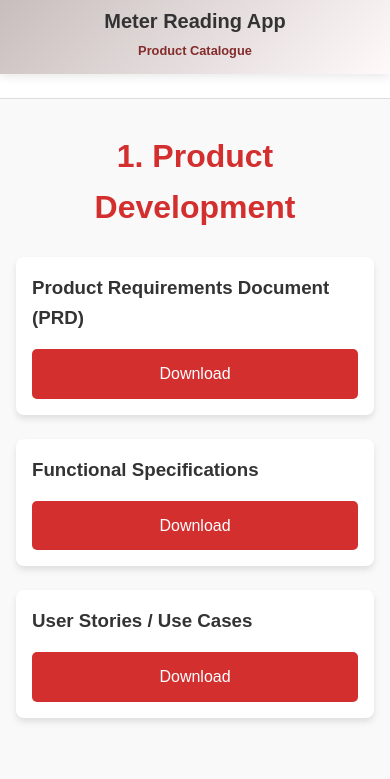
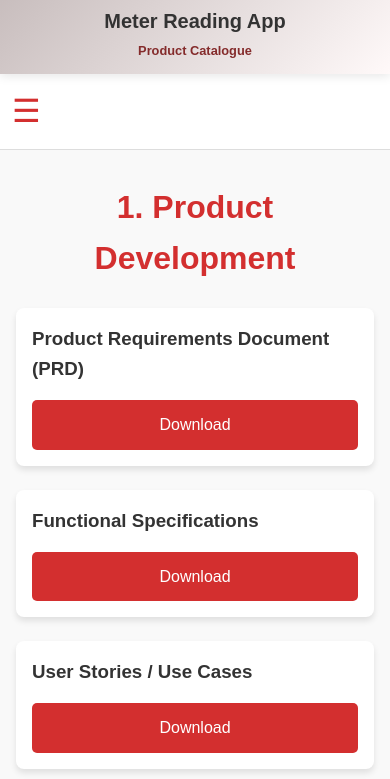
Before and after one commit to BrontobyteMRA/MRAPC, a plain HTML site: page index.html in a window 390 px wide. Shown: the part 52-831 px from the top of the page. Drawn offline with Linux system fonts and the light colour scheme.

Commit message:
Update index.html

```diff
--- a/index.html
+++ b/index.html
@@ -19,8 +19,9 @@
     </header>
 
     <!-- Navigation -->
-    <nav>
-      <ul>
+  <nav>
+  <div class="menu-toggle" id="menu-toggle">&#9776;</div> <!-- Hamburger icon -->
+  <ul id="nav-links">
         <li><a href="#product-development">Product Development</a></li>
         <li><a href="#technical-architecture">Technical Architecture</a></li>
         <li><a href="#product-catalogue">Product Catalogue</a></li>
```
